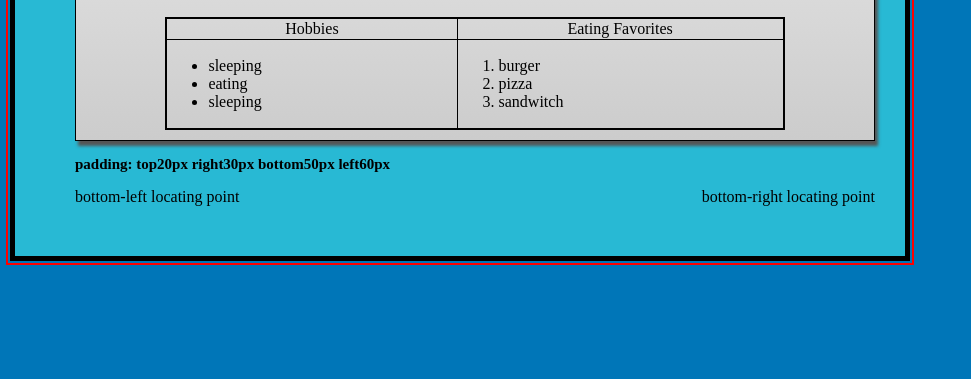
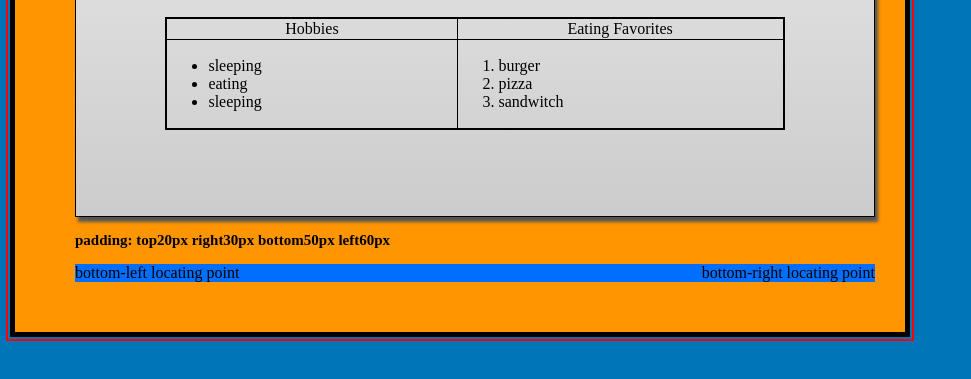
Before and after one commit to SCss33-maker/SCss33-maker.github.io, a plain HTML site: page index.html in a window 1280 px wide. Shown: the part 325-704 px from the top of the page, without its empty margins (0-971 px from the left). Drawn offline with nearby package versions, Linux system fonts and the light colour scheme.

Commit message:
Update index.html

```diff
--- a/index.html
+++ b/index.html
@@ -6,10 +6,11 @@
         <link href="http://fonts.googleapis.com/css?family=Open+Sans"
                   rel="stylesheet">
         <style>
-            html{background-color: #0076B8}
+          html{
+              background-color: #0076B8;}
           body{
                width: 800px;
-                background-color:#28B9D4;
+               background-color: #FF9500;
                margin: 10px;
                border: 5px solid black;
                padding: 20px 30px 50px 60px;
@@ -36,7 +37,8 @@
                font-size: 15px}
            .shadowbox {
                width: auto;
-               margin: 0px;
+               height: 350px;
+               margin: 0px auto;
                border: 1px solid black;
                box-shadow: 3px 5px 3px #555;
                padding: 10px 12px;
@@ -47,7 +49,7 @@
         </style>
     </head>
     <body>
-        <div style= "display: flex; justify-content:space-between; align-items: flex-start; width:100%;">
+        <div style= "display: flex; justify-content:space-between; align-items: flex-start; width:100%; background-color:#28B9D4;">
             <div>upper-left locating point</div>
             <div>upper-right locating point</div>
         </div>
@@ -90,7 +92,7 @@
             <h3>padding: top20px right30px bottom50px left60px</h3>
         </div>
 
-        <div style= "display: flex; justify-content:space-between; align-items: flex-end; width:100%;">
+        <div style= "display: flex; justify-content:space-between; align-items: flex-end; width:100%; background-color: #006FFF;">
             <div>bottom-left locating point</div>
             <div>bottom-right locating point</div>
         </div>
```
Lines whose indentation alone changed are shown as unchanged.
